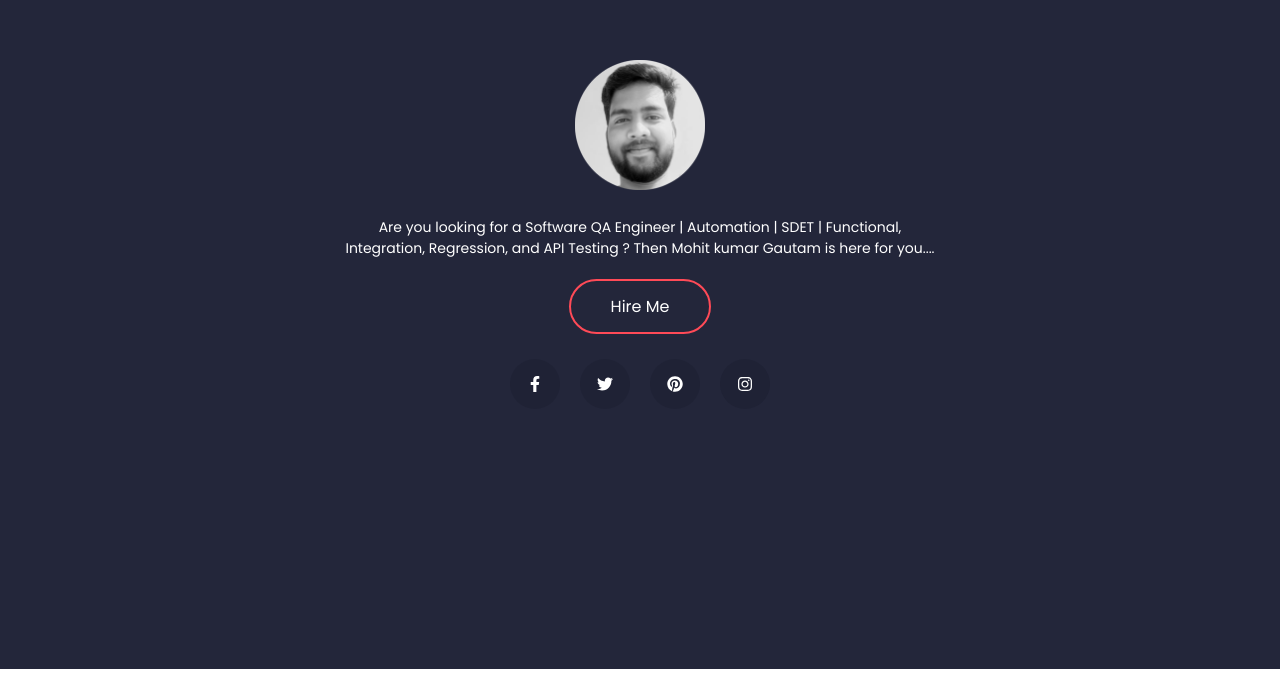
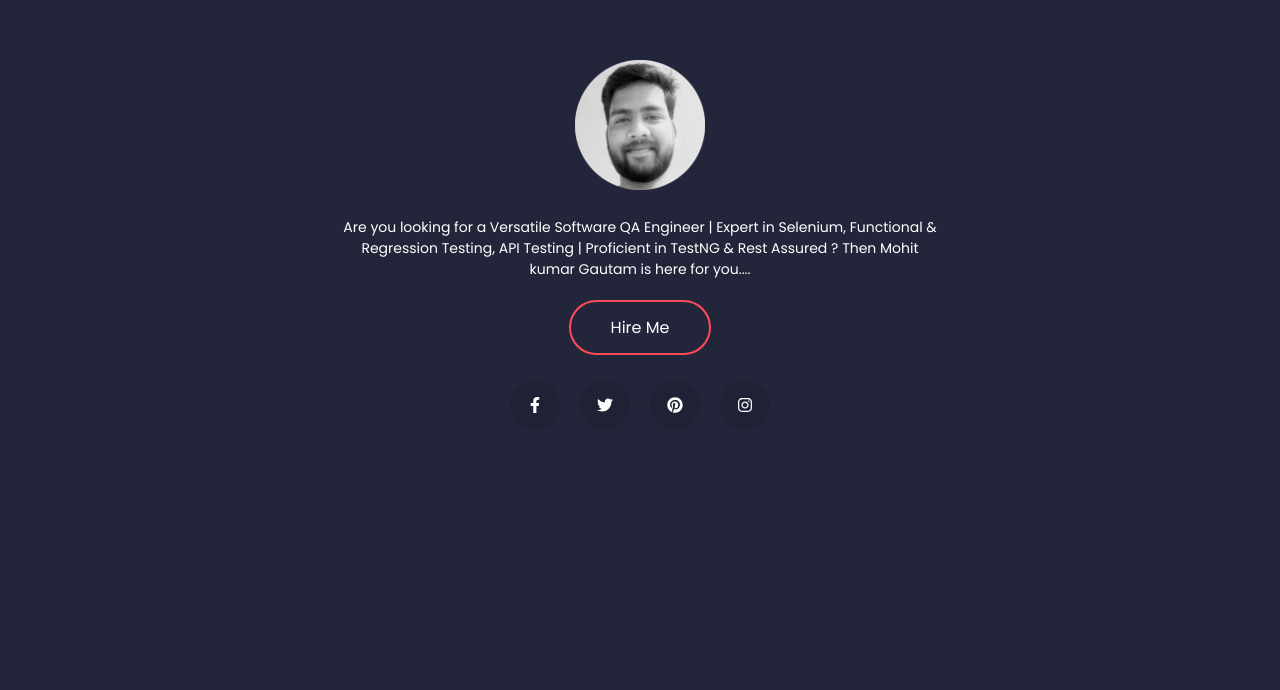
Before and after one commit to gautam2021/personal-portfolio-react, a React (Create React App) app: page / in a window 1280 px wide. Shown: the part 4714-5404 px from the top of the page. Before the commit the page ends 5383 px from the top, so only its background shows below. Built offline with nearby package versions, Linux system fonts and the light colour scheme.

Commit message:
Update Contact.jsx

```diff
--- a/src/components/Contact.jsx
+++ b/src/components/Contact.jsx
@@ -17,7 +17,7 @@ const Contact = () => {
                 <img src="/images/circleFace.png" alt="" />
               </div>
               <p>
-                Are you looking for a Software QA Engineer | Automation | SDET | Functional, Integration, Regression, and API Testing  ?
+                Are you looking for a Versatile Software QA Engineer | Expert in Selenium, Functional & Regression Testing, API Testing | Proficient in TestNG & Rest Assured  ?
                 Then Mohit kumar Gautam is here for you....
               </p>
                 <div className="header__buttons">
```
